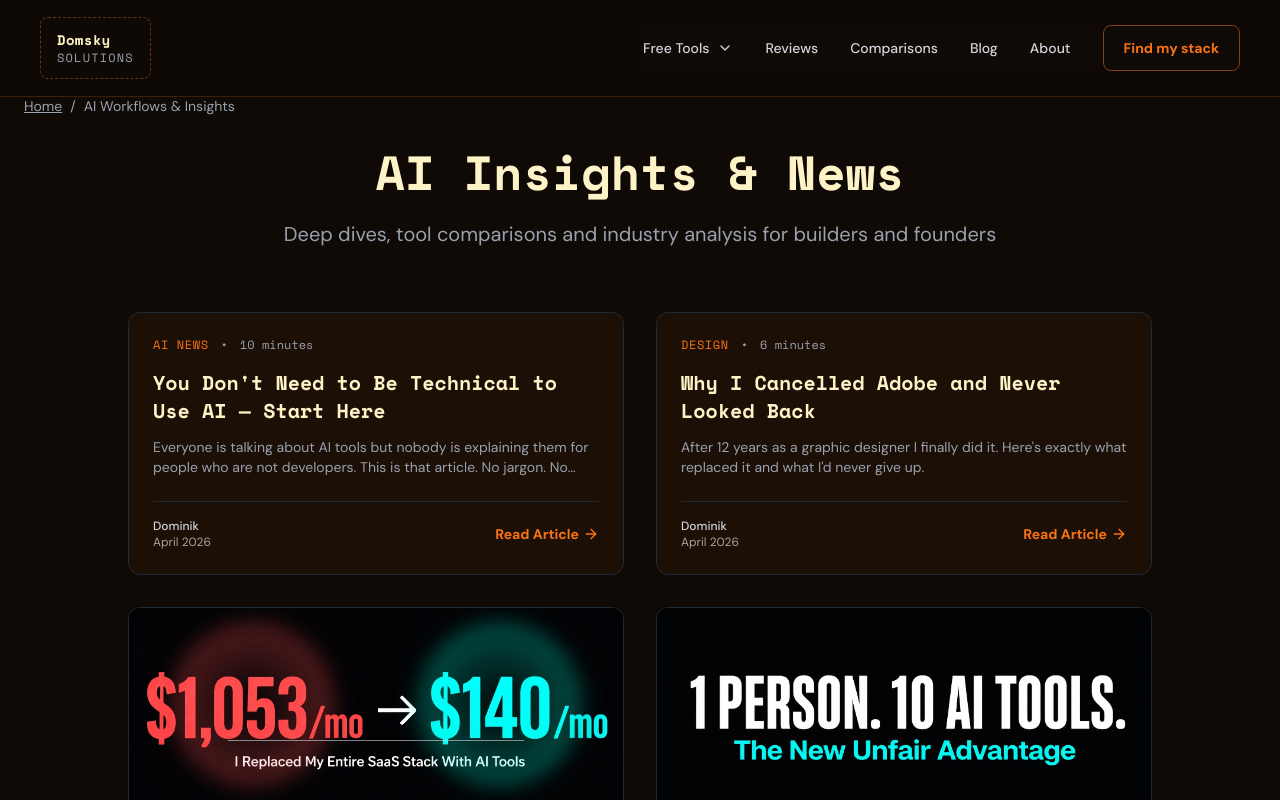
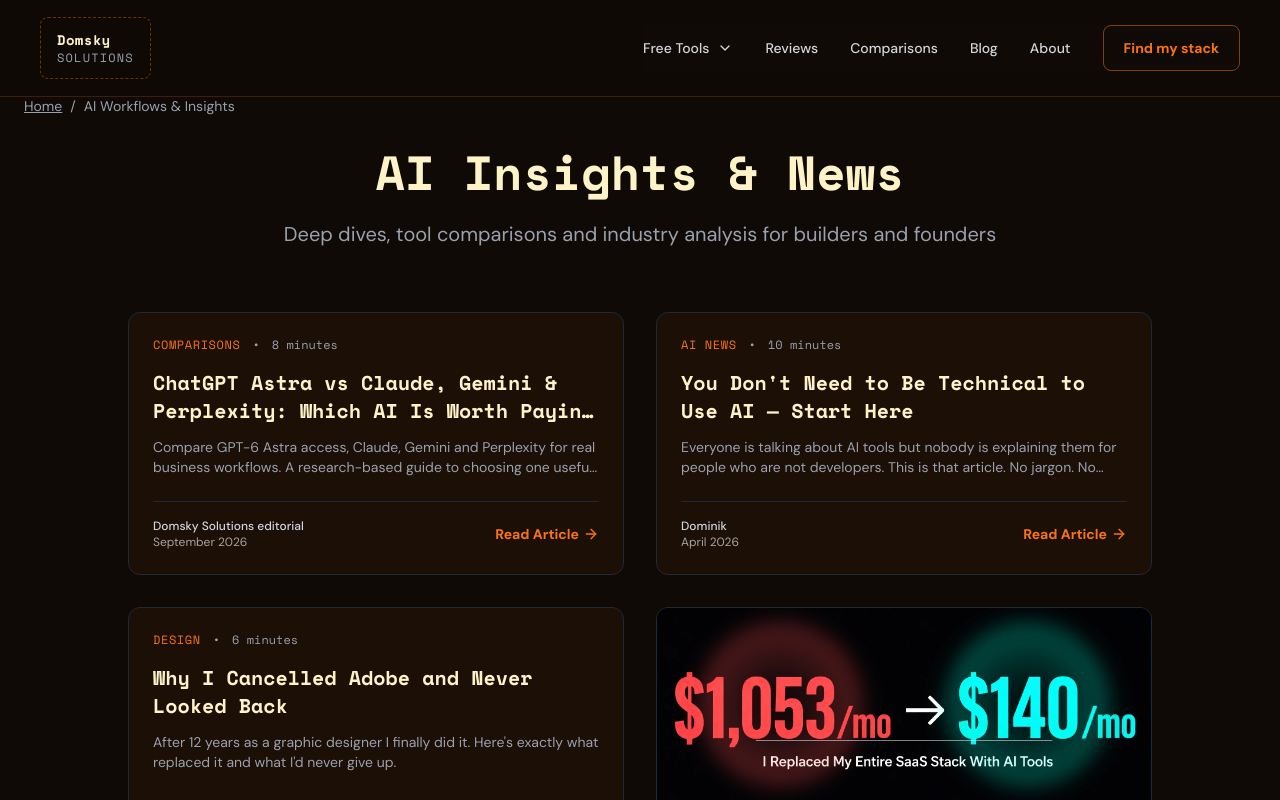
Before and after one commit to domskysolutions-collab/domskysolutions.com, a React (Vite) app: page /blog in a window 1280 px wide. Shown: the top 800 px of the page. Built offline with nearby package versions, Linux system fonts and the light colour scheme.

Commit message:
Register Astra article in comparisons and SEO catalog

```diff
--- a/src/data/blogPosts.ts
+++ b/src/data/blogPosts.ts
@@ -1,5 +1,15 @@
 
 export const BLOG_POSTS = [
+  {
+    title: "ChatGPT Astra vs Claude, Gemini & Perplexity: Which AI Is Worth Paying For?",
+    slug: "/comparisons/chatgpt-astra-vs-alternatives",
+    excerpt: "Compare GPT-6 Astra access, Claude, Gemini and Perplexity for real business workflows. A research-based guide to choosing one useful AI subscription.",
+    category: "Comparisons",
+    date: "September 2026",
+    readTime: "8 minutes",
+    image: null,
+    author: "Domsky Solutions editorial"
+  },
   {
     title: "You Don't Need to Be Technical to Use AI — Start Here",
     slug: "/blog/you-dont-need-to-be-technical-to-use-ai",
```
